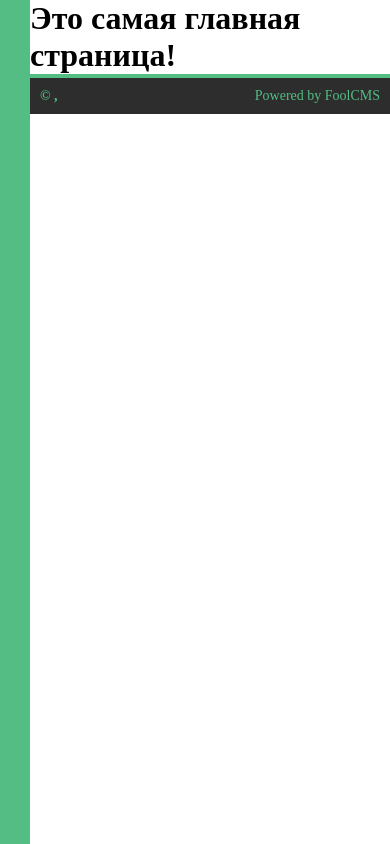
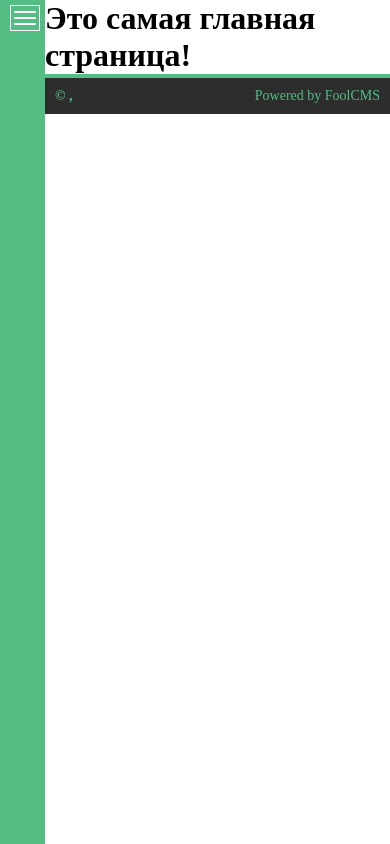
Before and after one commit to nsedenkov/php_foolcms, a PHP site: page / in a window 390 px wide. Run offline with PHP 8.4, Linux system fonts and the light colour scheme; data that the repository does not hold is empty.

Commit message:
2016-02-18 nightly

```diff
--- a/css/fool.css
+++ b/css/fool.css
@@ -46,16 +46,16 @@ display: inline-block;
 }
 @media screen and (max-width: 767px){
     .wrapper {
-        margin-left: 30px;
-        width: calc(100% - 30px);
-        width: -moz-calc(100% - 30px);
-        width: -webkit-calc(100% - 30px);
+        margin-left: 45px;
+        width: calc(100% - 45px);
+        width: -moz-calc(100% - 45px);
+        width: -webkit-calc(100% - 45px);
     }
     .footer{
-        margin-left: 30px;
-        width: calc(100% - 30px);
-        width: -moz-calc(100% - 30px);
-        width: -webkit-calc(100% - 30px);
+        margin-left: 45px;
+        width: calc(100% - 45px);
+        width: -moz-calc(100% - 45px);
+        width: -webkit-calc(100% - 45px);
     }
 }
 /*************************************
@@ -71,6 +71,11 @@ width:100%;
 margin:auto;
 margin-top:0;
 }
+@media screen and (min-width: 768px){
+     .fool-menu {
+    display:block;
+    }
+}
 
 .left-menu {
 position: absolute;
@@ -79,14 +84,14 @@ left: 0;
 background-color:#53bd84;
 display: none;
 height: 100%;
-width: 30px;
+width: 45px;
 }
 
 @media screen and (max-width: 767px){
     .fool-menu {
     position: absolute;
     top: 0;
-    left: 0;
+    left: 45px;
     width: 150px;
     height: 100%;
     margin: 0;
@@ -149,3 +154,45 @@ width:160px;
  .fool-menu ul ul li a:hover {
 color:#fff;
   }
+
+/************************
+ * Toggle
+ ***********************/
+.navbar-toggle {
+    position: relative;
+    float: right;
+    padding: 5px 3px;
+    margin-top: 5px;
+    margin-right: 5px;
+    margin-bottom: 0;
+    background-color: transparent;
+    background-image: none;
+    border: 1px solid #fff;
+}
+
+.navbar-toggle .icon-bar {
+    display: block;
+    width: 22px;
+    height: 2px;
+    border-radius: 1px;
+    background-color: #fff;
+}
+
+.navbar-toggle .icon-bar + .icon-bar {
+    margin-top: 4px;
+}
+
+.navbar-toggle:focus {
+    outline: 0;
+}
+
+.sr-only {
+    position: absolute;
+    width: 1px;
+    height: 1px;
+    padding: 0;
+    margin: -1px;
+    overflow: hidden;
+    clip: rect(0, 0, 0, 0);
+    border: 0;
+}
--- /dev/null
+++ b/js/fool.js
@@ -0,0 +1,25 @@
+document.addEventListener('DOMContentLoaded', function() {
+
+    var matches;
+    (function(doc) {
+       matches =
+          doc.matchesSelector ||
+          doc.webkitMatchesSelector ||
+          doc.mozMatchesSelector ||
+          doc.oMatchesSelector ||
+          doc.msMatchesSelector;
+    })(document.documentElement);
+
+    document.addEventListener('click', function(e){
+        if ( matches.call(e.target, '#m-btn') ) {
+            var fmenu = document.querySelector('.fool-menu');
+            if (fmenu.style.display != 'block'){
+                fmenu.style.display = 'block';
+            }
+            else{
+                fmenu.style.display = '';
+            }
+        }
+    }, false);
+
+});
--- a/templates/footer.php
+++ b/templates/footer.php
@@ -11,5 +11,6 @@ $auth = $engine->_fooldb->getOneGeneral('fool_author');
 <p>Powered by FoolCMS</p>
 </div>
 </footer>
+<script type='text/javascript' src='js/fool.js'></script>
 </body>
 </html>
--- a/templates/header.php
+++ b/templates/header.php
@@ -9,5 +9,13 @@
     <body>
     <div class="wrapper">
     <div class="left-menu">
+        <div class="navbar-header">
+            <button type="button" id="m-btn" class="navbar-toggle">
+                <span class="sr-only">Toggle navigation</span>
+                <span class="icon-bar"></span>
+                <span class="icon-bar"></span>
+                <span class="icon-bar"></span>
+            </button>
+        </div>
     </div>
     <?php $engine->getMainMenu(); ?>
```
